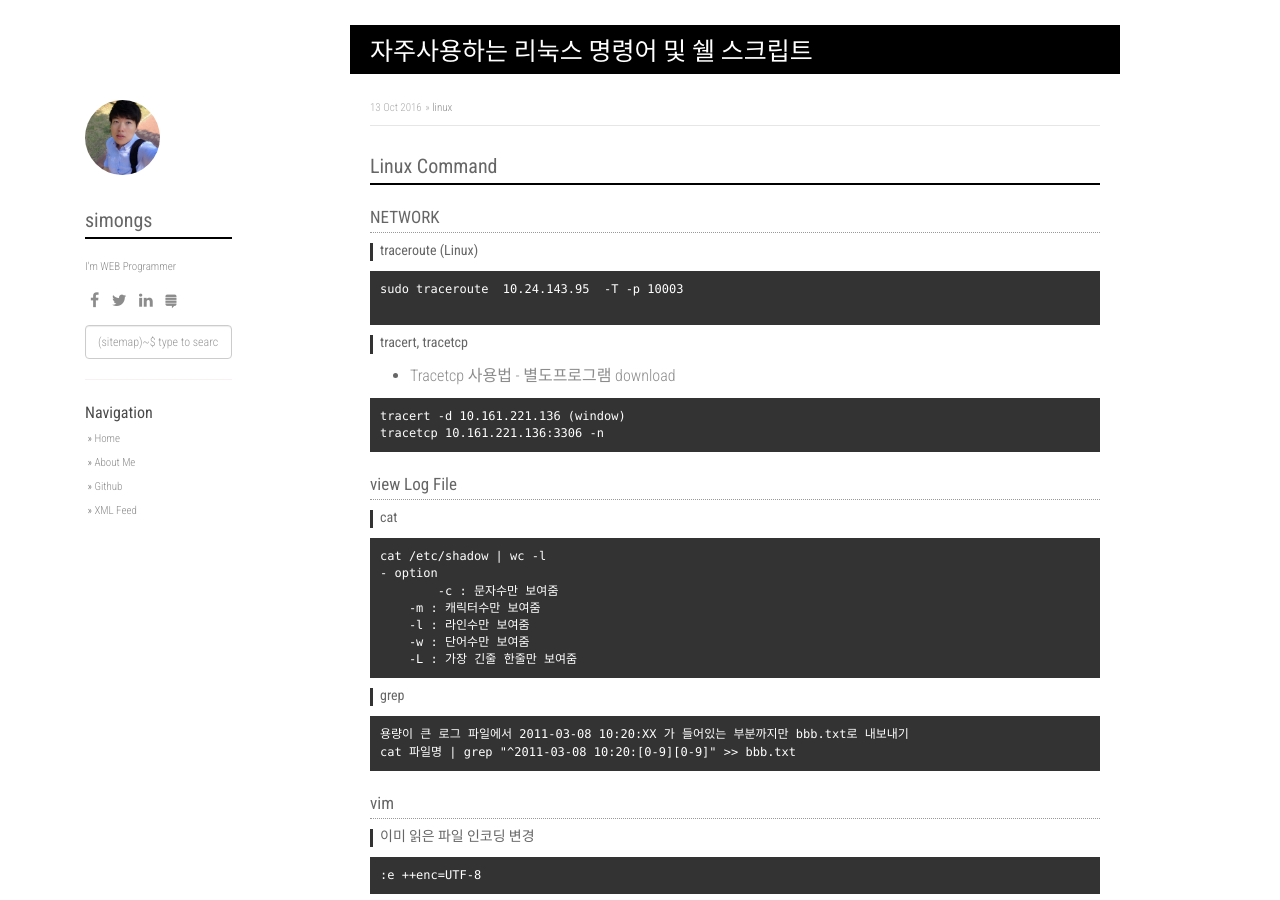
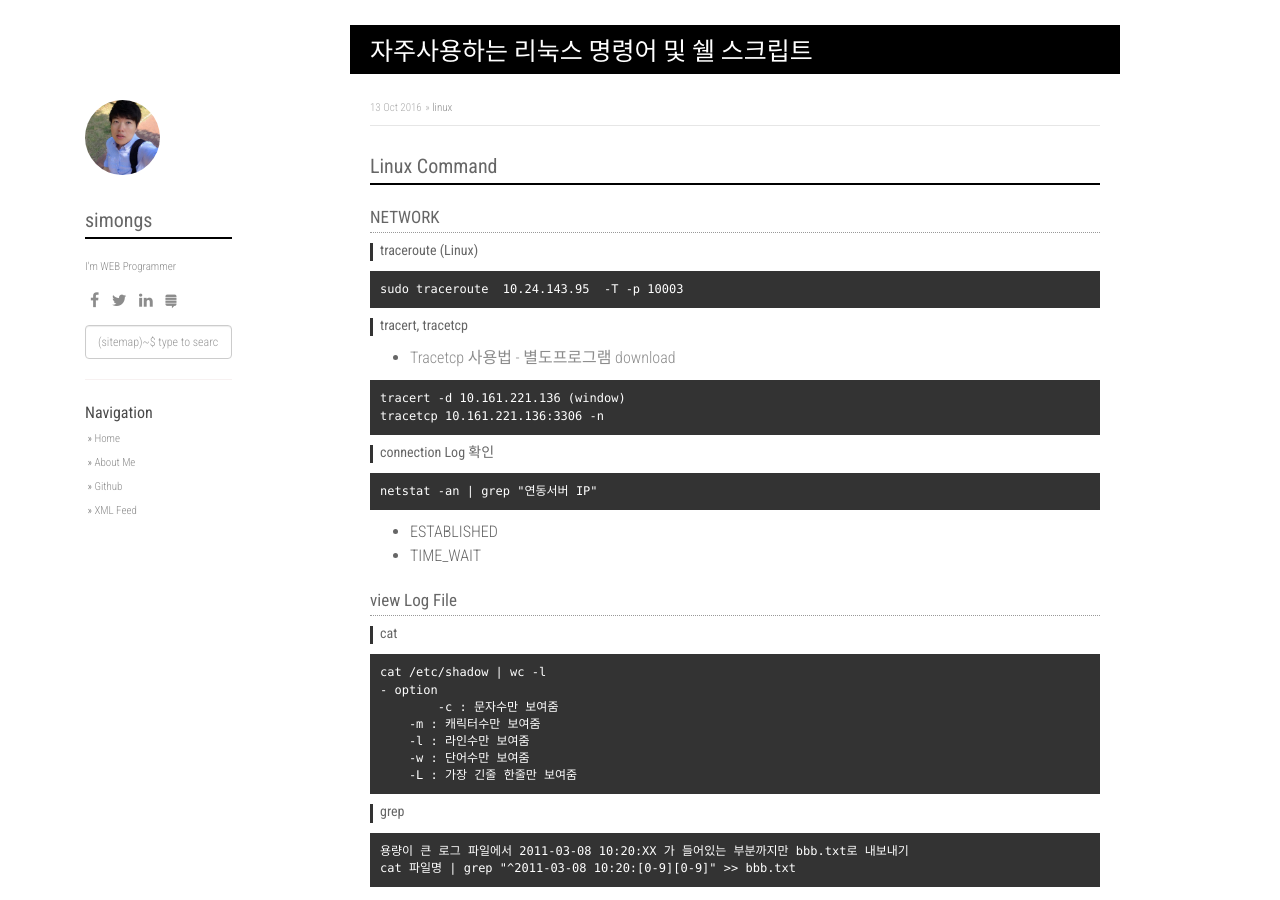
Before and after one commit to simongs/simongs.github.io, a Jekyll site: the page built from _posts/2016-10-13-Shell_Script_Favorite.markdown, in a window 1280 px wide and 900 px high. Built offline with Jekyll 4.4.1, drawn with Linux system fonts in a browser that asks for light colours; nearby versions of some CDN libraries; comment, search, counter and statistics services are not loaded.

Commit message:
Update 2016-10-13-Shell_Script_Favorite.markdown

```diff
--- a/_posts/2016-10-13-Shell_Script_Favorite.markdown
+++ b/_posts/2016-10-13-Shell_Script_Favorite.markdown
@@ -13,7 +13,6 @@ categories: linux
 #### traceroute (Linux)
 ~~~
 sudo traceroute  10.24.143.95  -T -p 10003
-
 ~~~
 
 #### tracert, tracetcp
@@ -23,6 +22,14 @@ sudo traceroute  10.24.143.95  -T -p 10003
 tracert -d 10.161.221.136 (window)
 tracetcp 10.161.221.136:3306 -n
 ~~~
+
+#### connection Log 확인
+~~~
+netstat -an | grep "연동서버 IP"
+~~~
+* ESTABLISHED
+* TIME_WAIT
+
 
 ### view Log File
 
```
